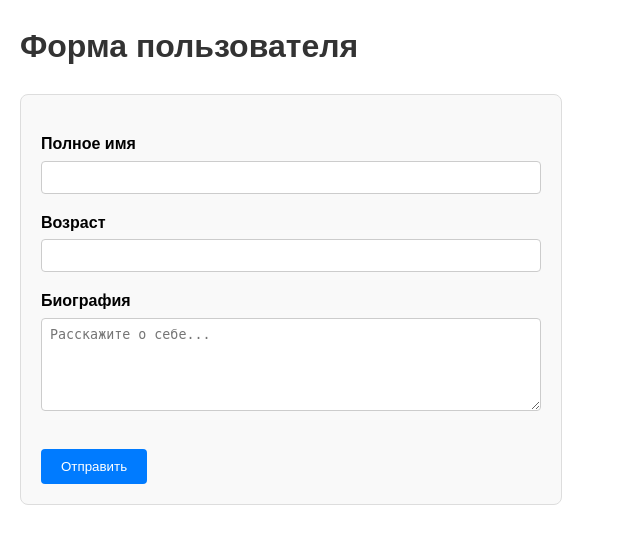
After one commit to Mediocrity9897/Idk, a Django app: template requestdataapp/templates/requestdataapp/user-bio-from.html in a window 1280 px wide. The commit adds this page. Shown: the top 544 px of the page, without its empty margins (0-640 px from the left). Run offline with Django 5.2, Linux system fonts and the light colour scheme; the template is opened without the code that fills it, so the values that code supplies are empty.

Commit message:
PIZDA Please enter the commit message for your changes. Lines starting with '#' will be ignored, and an empty message aborts the commit.
On branch main
Your branch is ahead of 'origin/main' by 1 commit.
  (use "git push" to publish your local commits)

Changes to be committed:
	modified:   requestdataapp/__pycache__/views.cpython-313.pyc
	new file:   requestdataapp/forms.py
	modified:   requestdataapp/templates/requestdataapp/request-quary-params.html
	new file:   requestdataapp/templates/requestdataapp/user-bio-from.html
	modified:   requestdataapp/views.py

```diff
--- /dev/null
+++ b/requestdataapp/forms.py
@@ -0,0 +1,6 @@
+from django import forms
+
+class UserBioForm(forms.Form):
+    name = forms.CharField(label="Your name")
+    age = forms.IntegerField(label="Your age")
+    bio = forms.CharField(label="Biography")
--- a/requestdataapp/templates/requestdataapp/request-quary-params.html
+++ b/requestdataapp/templates/requestdataapp/request-quary-params.html
@@ -1,3 +1,7 @@
+<!DOCTYPE html>
+<html lang="ru">
+
+
 {% extends "requestdataapp/base.html" %}
 
 {%  block title%}
--- /dev/null
+++ b/requestdataapp/templates/requestdataapp/user-bio-from.html
@@ -0,0 +1,74 @@
+<!DOCTYPE html>
+<html lang="ru">
+<head>
+    <meta charset="UTF-8">
+    <meta name="viewport" content="width=device-width, initial-scale=1.0">
+    <title>{% block title %}Default Title{% endblock %}</title>
+    <style>
+        body {
+            font-family: Arial, sans-serif;
+            margin: 20px;
+            line-height: 1.6;
+        }
+        h1 {
+            color: #333;
+        }
+        form {
+            max-width: 500px;
+            margin: 20px 0;
+            padding: 20px;
+            border: 1px solid #ddd;
+            border-radius: 8px;
+            background-color: #f9f9f9;
+        }
+        label {
+            display: block;
+            margin-top: 10px;
+            font-weight: bold;
+        }
+        input, textarea {
+            width: 100%;
+            padding: 8px;
+            margin-top: 4px;
+            border: 1px solid #ccc;
+            border-radius: 4px;
+            box-sizing: border-box;
+        }
+        button {
+            margin-top: 15px;
+            padding: 10px 20px;
+            background-color: #007bff;
+            color: white;
+            border: none;
+            border-radius: 4px;
+            cursor: pointer;
+        }
+        button:hover {
+            background-color: #0056b3;
+        }
+    </style>
+</head>
+<body>
+    {% block body %}
+        <h1>Форма пользователя</h1>
+        <div>
+            <form method="post">
+                {% csrf_token %}
+                <p>
+                    <label for="name-id">Полное имя</label>
+                    <input id="name-id" name="name" type="text" maxlength="100" required>
+                </p>
+                <p>
+                    <label for="age">Возраст</label>
+                    <input id="age" name="age" type="number" min="1" max="99" required>
+                </p>
+                <p>
+                    <label for="bio">Биография</label>
+                    <textarea name="bio" id="bio" cols="42" rows="5" placeholder="Расскажите о себе..."></textarea>
+                </p>
+                <button type="submit">Отправить</button>
+            </form>
+        </div>
+    {% endblock %}
+</body>
+</html>
--- a/requestdataapp/views.py
+++ b/requestdataapp/views.py
@@ -7,3 +7,7 @@ def procces_get_view(request: HttpRequest) -> HttpResponse:
 
     }
     return render(request, "requestdataapp/request-quary-params.html", context=context)
+
+
+def user_form(request: HttpRequest) -> HttpResponse:
+    return render(request, "requestdataapp/request-querry-params.html")
```
